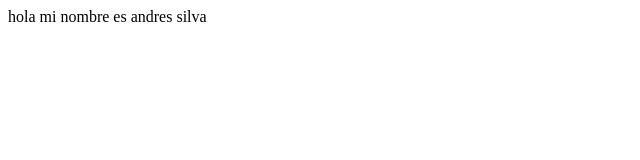
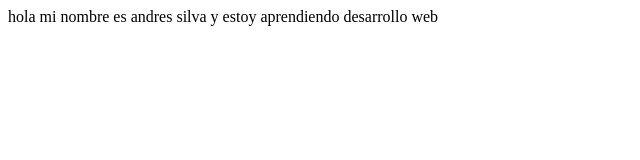
Before and after one commit to andfelsil98/ProyectoDemoCursoPrework, a plain HTML site: page index.html in a window 1280 px wide. Shown: the whole page, without its empty margins (0-640 px from the left). Drawn offline with Linux system fonts and the light colour scheme.

Commit message:
agregamos cambios de descripcion

```diff
--- a/index.html
+++ b/index.html
@@ -7,6 +7,6 @@
     <title>hola mundo</title>
 </head>
 <body>
-    hola mi nombre es andres silva
+    hola mi nombre es andres silva y estoy aprendiendo desarrollo web
 </body>
 </html>
```
